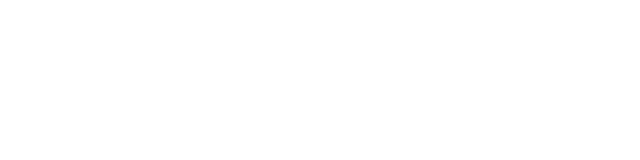
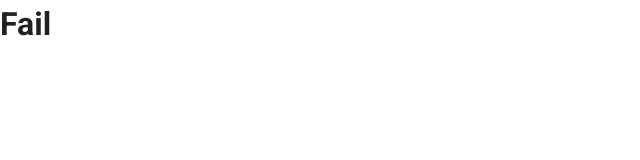
Before and after one commit to phil-a/vue-app-netlify, a Vue app: page /fail in a window 1280 px wide. Shown: the top 160 px of the page, without its empty margins (0-640 px from the left). Built offline with nearby package versions, Linux system fonts and the light colour scheme.

Commit message:
add success and fail routes

```diff
--- a/src/router/index.ts
+++ b/src/router/index.ts
@@ -1,6 +1,8 @@
 import Vue from "vue";
 import VueRouter, { RouteConfig } from "vue-router";
 import Home from "../views/Home.vue";
+import Success from "@/views/Success.vue";
+import Fail from "@/views/Fail.vue";
 
 Vue.use(VueRouter);
 
@@ -9,7 +11,17 @@ const routes: Array<RouteConfig> = [
     path: "/",
     name: "Home",
     component: Home,
-  }
+  },
+  {
+    path: "/success",
+    name: "Success",
+    component: Success,
+  },
+  {
+    path: "/fail",
+    name: "Fail",
+    component: Fail,
+  },
 ];
 
 const router = new VueRouter({
--- /dev/null
+++ b/src/views/Fail.vue
@@ -0,0 +1,13 @@
+<template>
+  <h1>Fail</h1>
+</template>
+
+<script lang="ts">
+import Vue from "vue";
+import Component from "vue-class-component";
+
+@Component
+export default class Fail extends Vue {}
+</script>
+
+<style scoped></style>
--- a/src/views/Home.vue
+++ b/src/views/Home.vue
@@ -92,7 +92,7 @@ import axios, { AxiosRequestConfig } from "axios";
 import { Rules } from "@/assets/rules";
 
 @Component
-export default class ContactUs extends Vue {
+export default class Home extends Vue {
   valid = true;
   lazy = false;
   fullName = "";
--- /dev/null
+++ b/src/views/Success.vue
@@ -0,0 +1,13 @@
+<template>
+  <h1>Thanks!!</h1>
+</template>
+
+<script lang="ts">
+import Vue from "vue";
+import Component from "vue-class-component";
+
+@Component
+export default class Success extends Vue {}
+</script>
+
+<style scoped></style>
```
